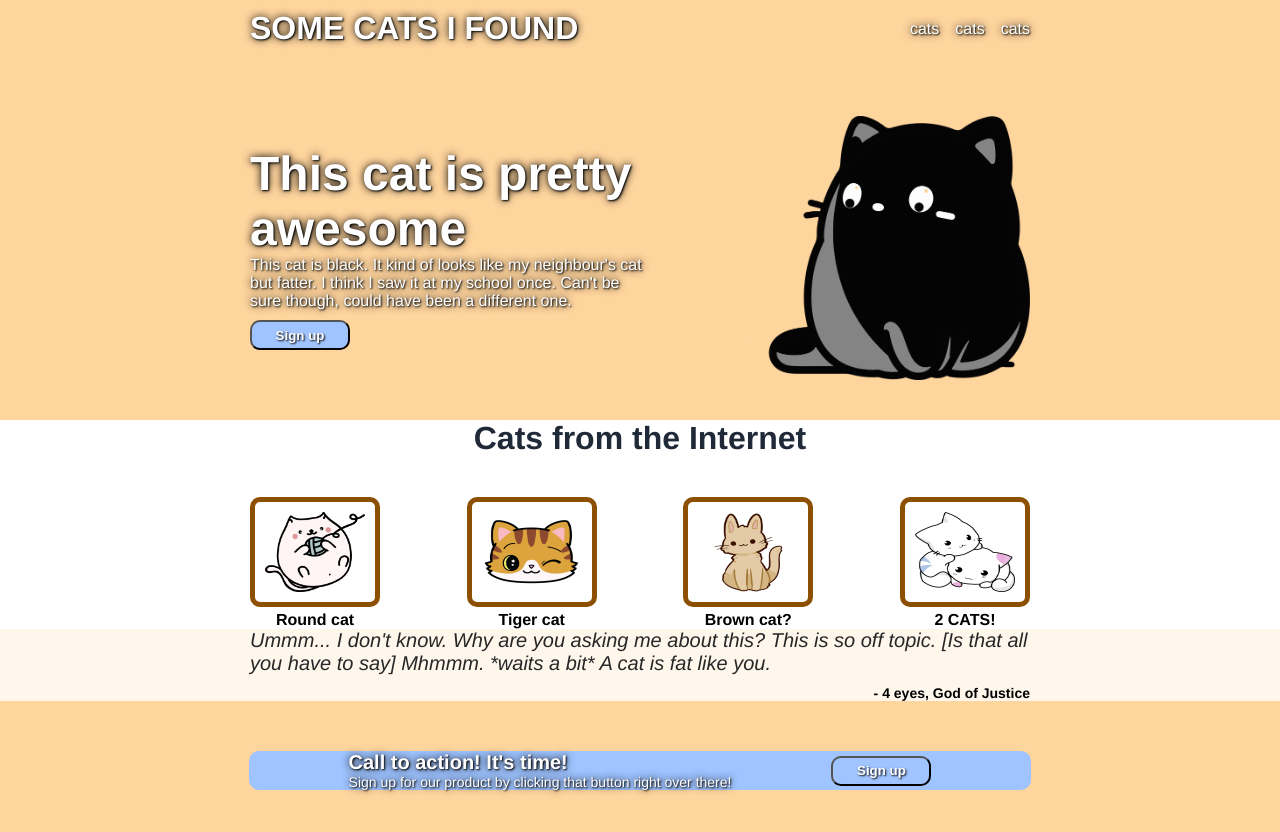
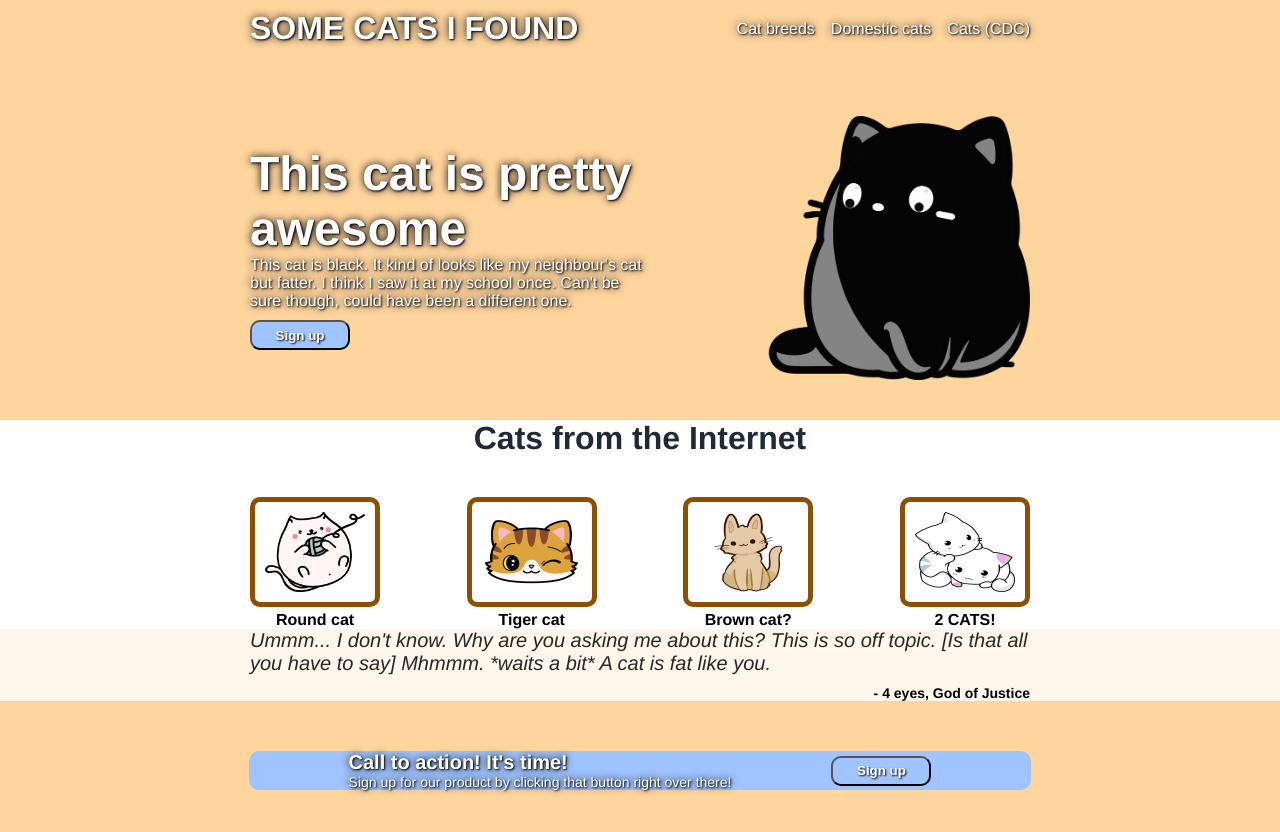
Before and after one commit to r3d-pixel/landing-page, a plain HTML site: page index.html in a window 1280 px wide. Drawn offline with Linux system fonts and the light colour scheme.

Commit message:
Links now link to webpages

```diff
--- a/index.html
+++ b/index.html
@@ -11,9 +11,9 @@
     <div class="header">
         <div class="header-logo">SOME CATS I FOUND</div>
         <div class="links">
-            <a href="">cats</a>
-            <a href="">cats</a>
-            <a href="">cats</a>
+            <a href="https://www.purina.com/cats/cat-breeds">Cat breeds</a>
+            <a href="https://www.purina.com/cats/cat-breeds">Domestic cats</a>
+            <a href="https://www.cdc.gov/healthy-pets/about/cats.html">Cats (CDC)</a>
         </div>
     </div>
     <div class="small-container">
```
